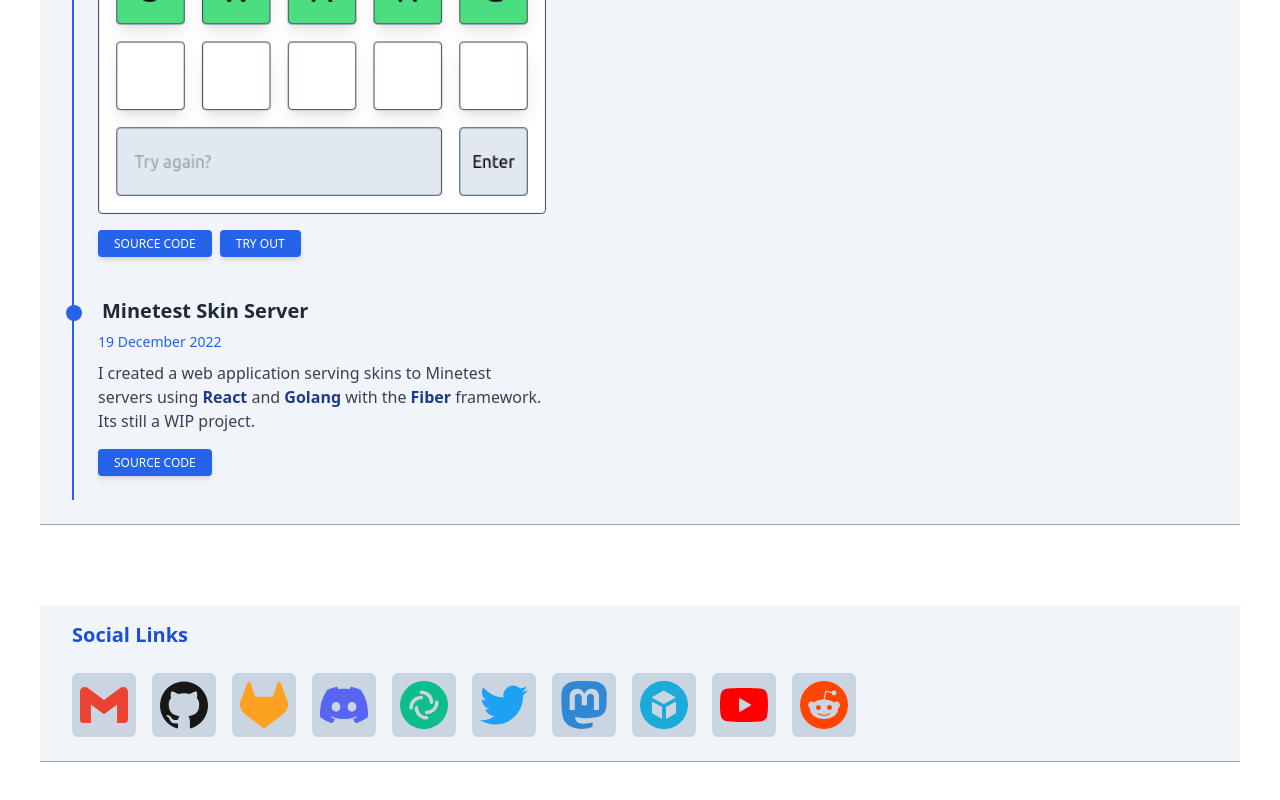
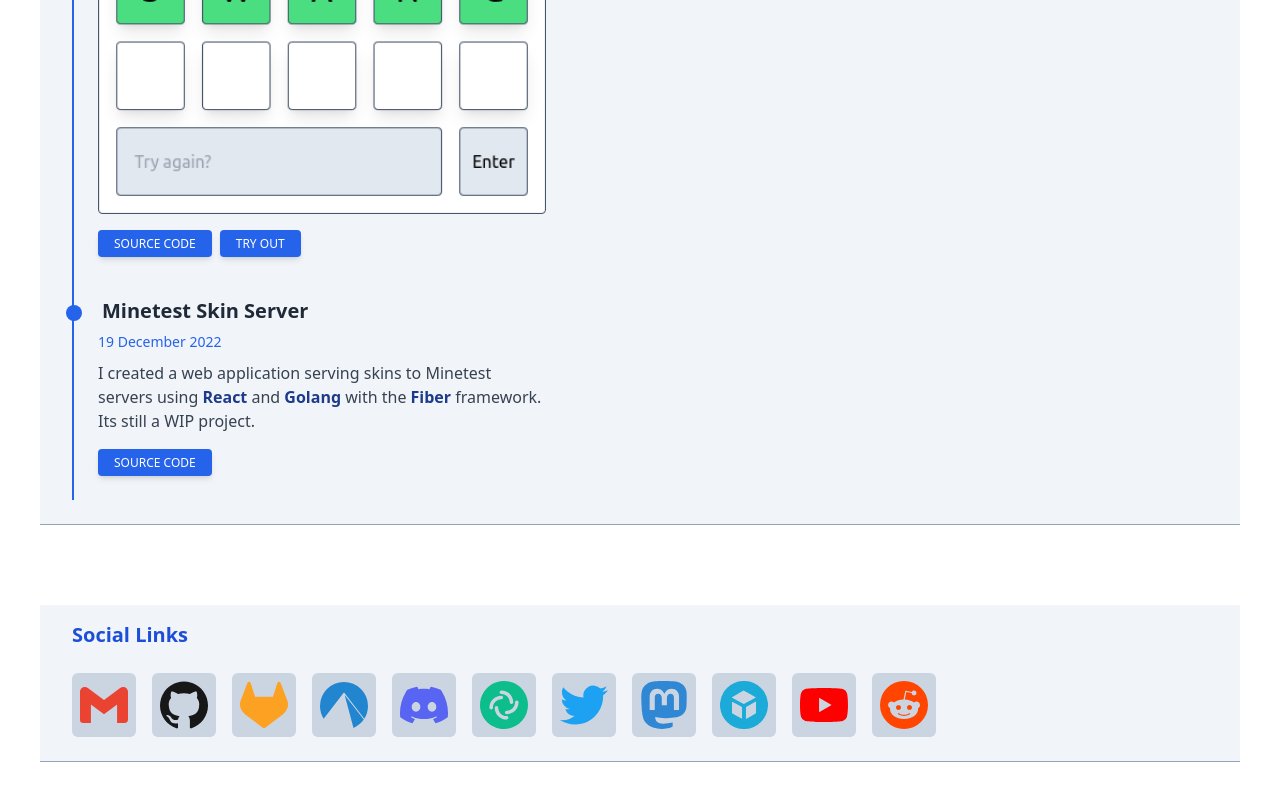
Before and after one commit to AFCMS/AFCMS.github.io, a React (Vite) app: page / in a window 1280 px wide. Shown: the part 3880-4680 px from the top of the page. Built offline with nearby package versions, Linux system fonts and the light colour scheme.

Commit message:
Add Codeberg Link #245

```diff
--- a/src/components/SocialSection/index.tsx
+++ b/src/components/SocialSection/index.tsx
@@ -1,4 +1,5 @@
 import {
+	SiCodeberg,
 	SiDiscord,
 	SiElement,
 	//SiFiverr,
@@ -37,6 +38,12 @@ const SocialSection = () => {
 						icon={SiGitlab}
 						icon_color="#FCA121"
 						link="https://gitlab.com/AFCMS"
+						hover="@AFCMS"
+					/>
+					<SocialIcon
+						icon={SiCodeberg}
+						icon_color="#2185D0"
+						link="https://codeberg.org/AFCMS"
 						hover="@AFCMS"
 					/>
 					<SocialIconCopy
```
